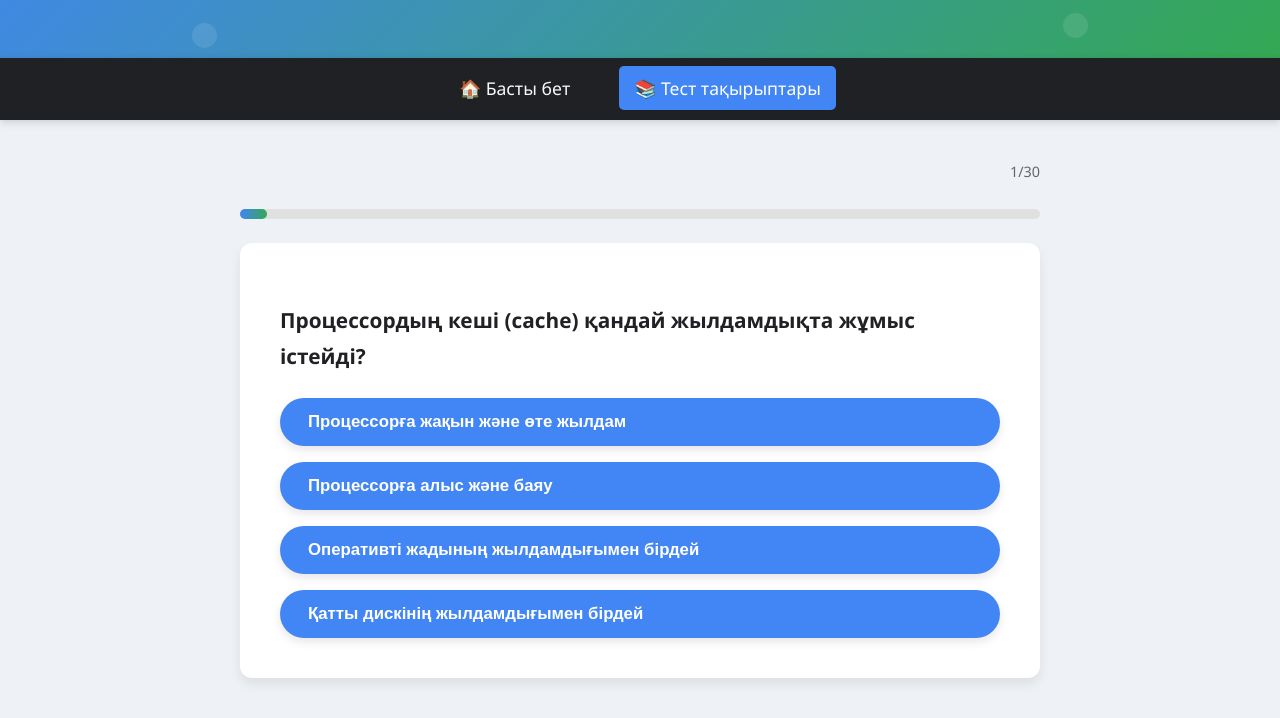
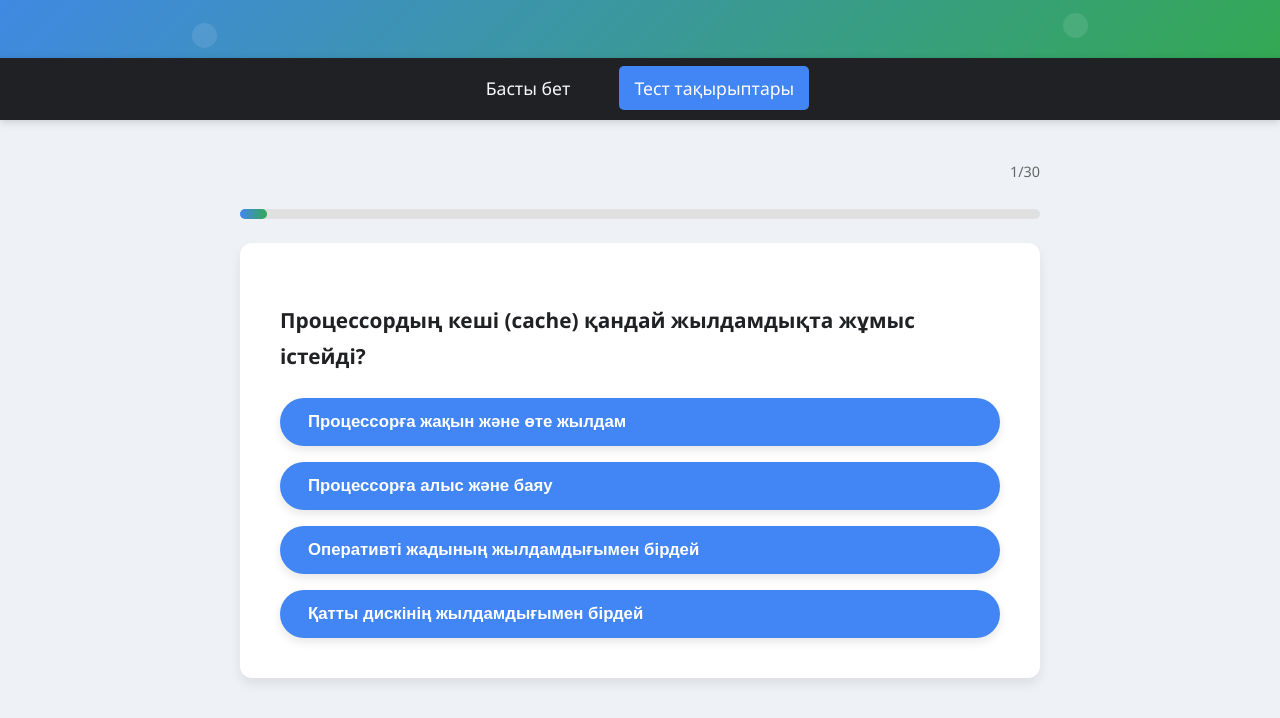
Before and after one commit to sautbekov077/ent4it, a plain HTML site: page comp.html in a window 1280 px wide. Shown: the part 164-882 px from the top of the page. Drawn offline with Linux system fonts and the light colour scheme.

```diff
--- a/comp.html
+++ b/comp.html
@@ -287,8 +287,8 @@
   </header>
    <nav>
         <ul>
-            <li><a href="index.html">🏠 Басты бет</a></li>
-            <li><a href="test.html" class="active">📚 Тест тақырыптары</a></li>
+            <li><a href="index.html">Басты бет</a></li>
+            <li><a href="test.html" class="active">Тест тақырыптары</a></li>
         </ul>
     </nav>
 
```
